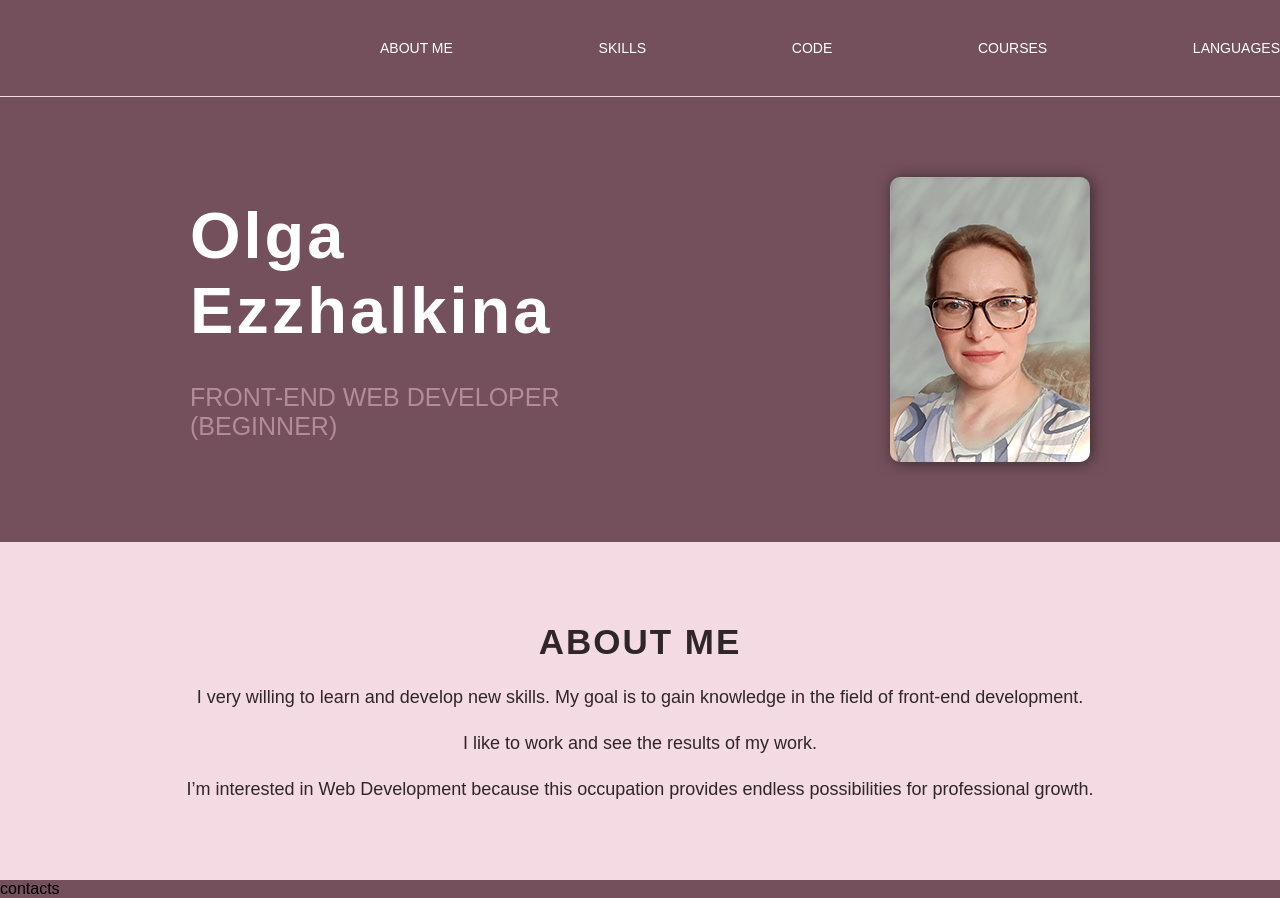
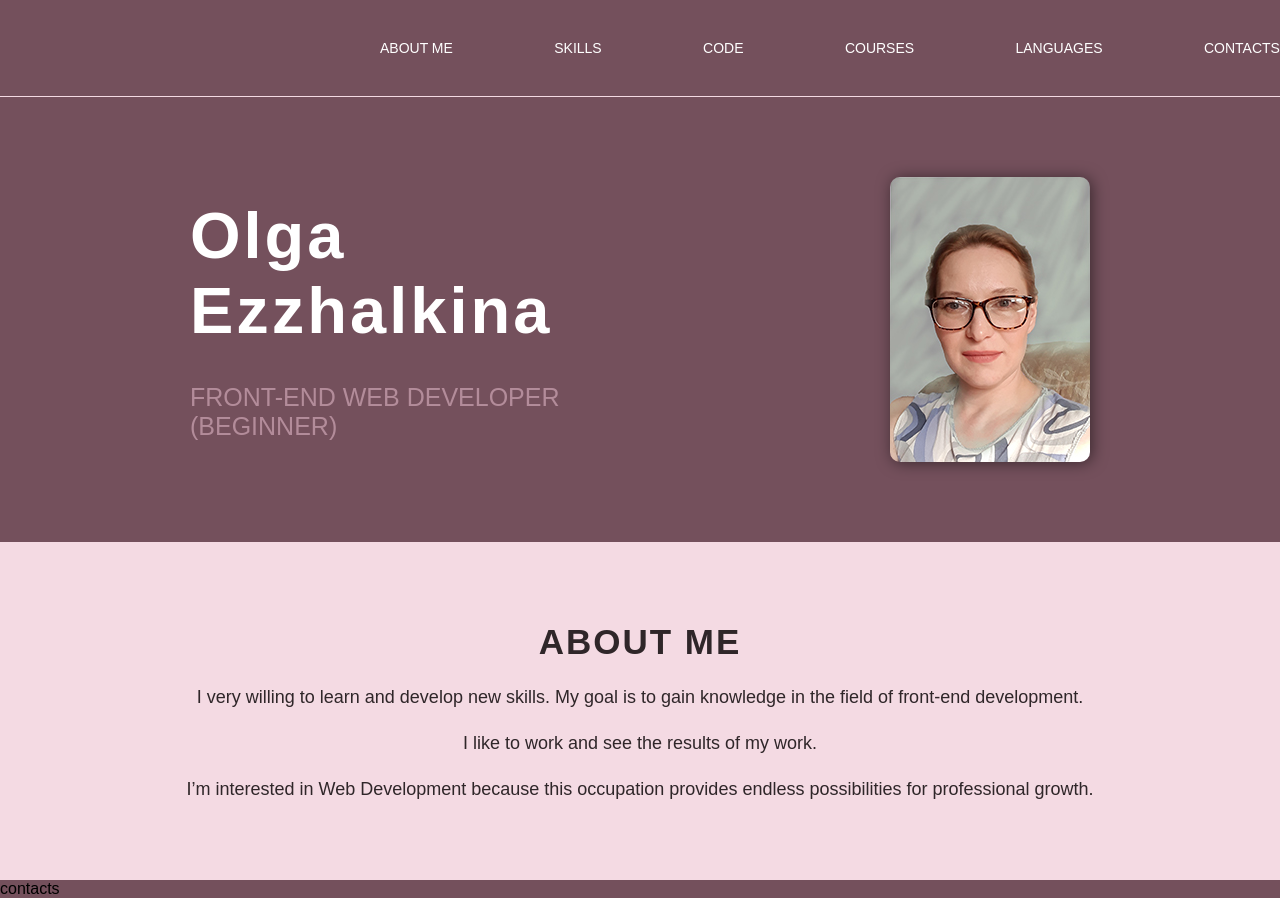
Before and after one commit to OlgaEzzhlkina/rsschool-cv, a plain HTML site: page index.html in a window 1280 px wide. Drawn offline with Linux system fonts and the light colour scheme.

Commit message:
fix: add item contacts in nav__menu

```diff
--- a/index.html
+++ b/index.html
@@ -35,6 +35,11 @@
                <li class="nav__item">
                   <a href="#languages" class="nav__link">
                      Languages
+                  </a>
+               </li>
+               <li class="nav__item">
+                  <a href="#footer" class="nav__link">
+                     Contacts
                   </a>
                </li>
             </ul>
```
